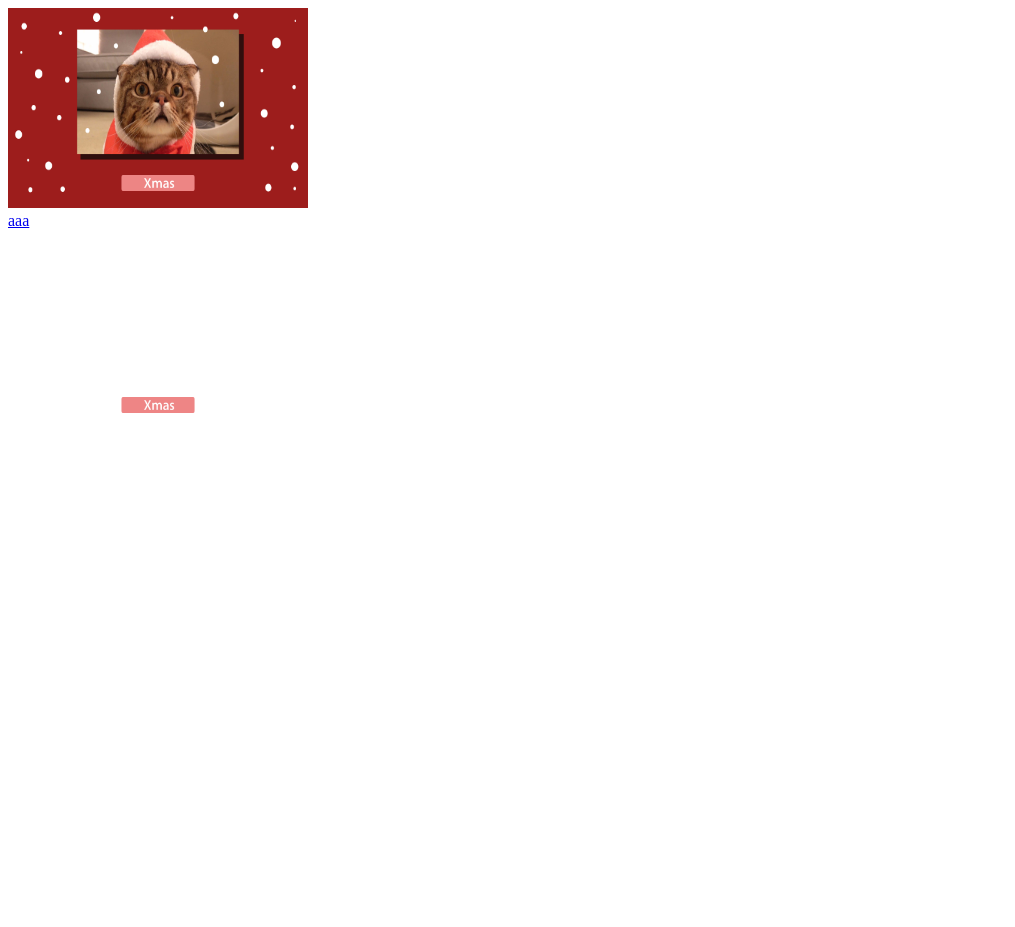
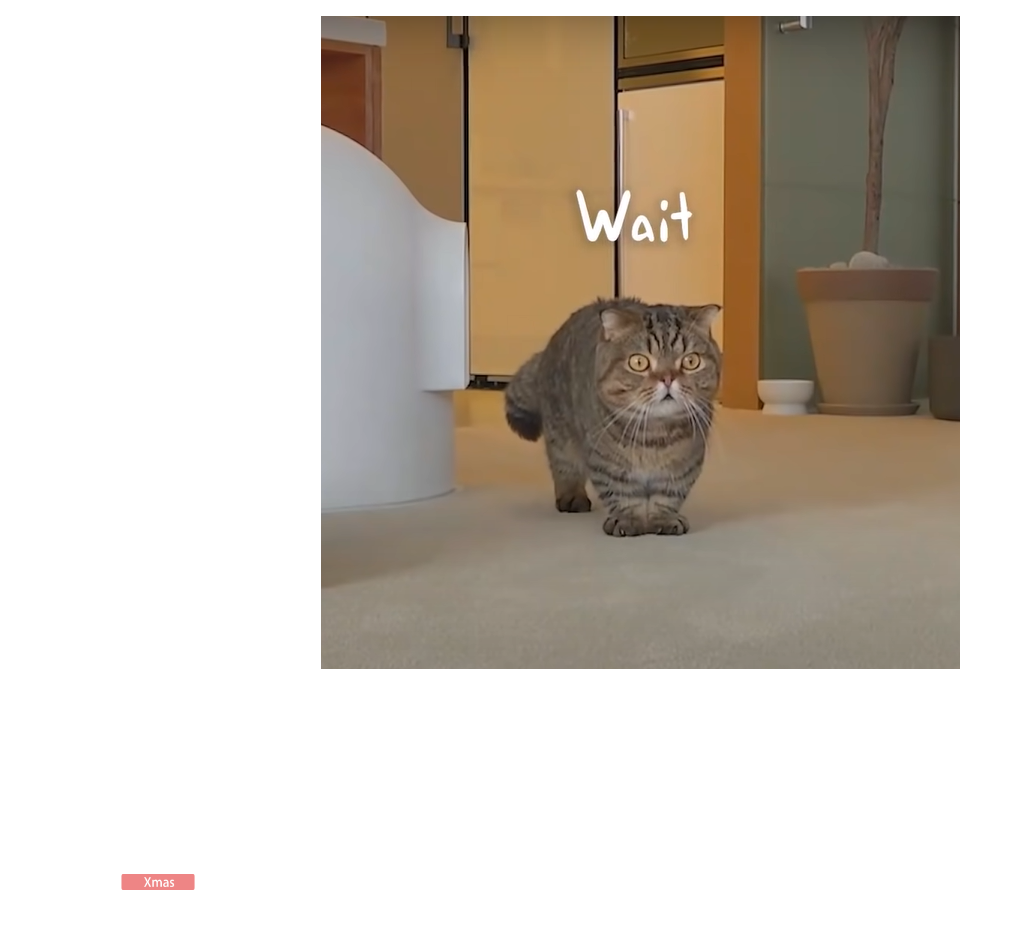
Before and after one commit to mipoof/mipoof.github.io2022, a plain HTML site: page index.html in a window 1280 px wide. Shown: the whole page, without its empty margins (0-1015 px from the left). Before the commit the page ends 800 px from the top, so only its background shows below. Drawn offline with Linux system fonts and the light colour scheme.

Commit message:
更改圖片置中

```diff
--- a/index.html
+++ b/index.html
@@ -5,14 +5,12 @@
     <title>Meow Hello!</title>
 </head>
 <body>
-<img src="img/img.jpg" height="200" width="300"/>
+
+<P Align=center><img src=""><img src="img/lulu.png" height="653" width="639"/><p/>
 <br/>
+
 <a href="info.html" target="_blank">
-   aaa
-</a>
-<br/>
-<a href="info.html" target="_blank">
-    <img src="img/img.png" height="200" width="300"/>
-</a>
+    <img src="img/img.png" height="200" width="300"/></a>
+
 </body>
 </html>
```
Also changed, not shown: img/lulu.png (added).
